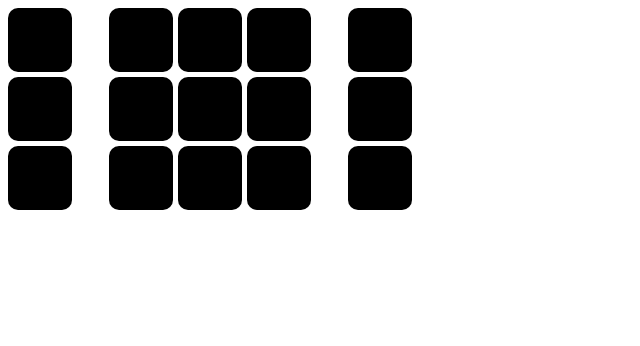
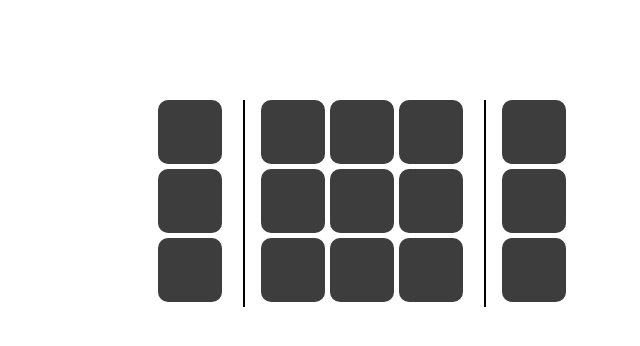
Before and after one commit to giraugh/N-Network, a plain HTML site: page index.html in a window 1280 px wide. Shown: the whole page, without its empty margins (0-640 px from the left). Drawn offline with Linux system fonts and the light colour scheme.

Commit message:
Better Stylings

```diff
--- a/index.html
+++ b/index.html
@@ -6,6 +6,7 @@
     <link rel="stylesheet" type="text/css" href="style.min.css"/>
   </head>
   <body>
+    <div class="wrapper">
       <div class="nset">
         <div class="ngroup inputs">
           <div class="ncolumn"><a class="node"></a><a class="node"></a><a class="node"></a></div>
@@ -19,6 +20,7 @@
           <div class="ncolumn"><a class="node"></a><a class="node"></a><a class="node"></a></div>
         </div>
       </div>
+    </div>
   </body>
   <footer>
     <script src="index.js"></script>
--- a/style.sass
+++ b/style.sass
@@ -1,8 +1,26 @@
+$gray-colour: #3d3d3d
+$active-colour: #655de2
+
+//Page Stuff
+.wrapper
+  margin: 100px
+  margin-left: 150px
+
+//Node Stuff
 .nset
+  //Used to contain floating nodes
+  &::after
+    clear: both
+    content: " "
+    display: block
+
   .ngroup
     float: left
-    width: max-content
-    margin-right: 32px
+    padding-right: 16px
+    margin-right: 16px
+    border-right: 2px solid black
+    &:last-child
+      border-right: none
 
     .ncolumn
       float: left
@@ -13,6 +31,9 @@
         height: 64
         margin-right: 5px
         margin-bottom: 5px
-        background-color: black
+        background-color: $gray-colour
         border-radius: 10px
         user-select: none
+
+      .active
+        background-color: $active-colour
```
Also changed, not shown: style.min.css, 1 other file. Lines whose indentation alone changed are shown as unchanged.
